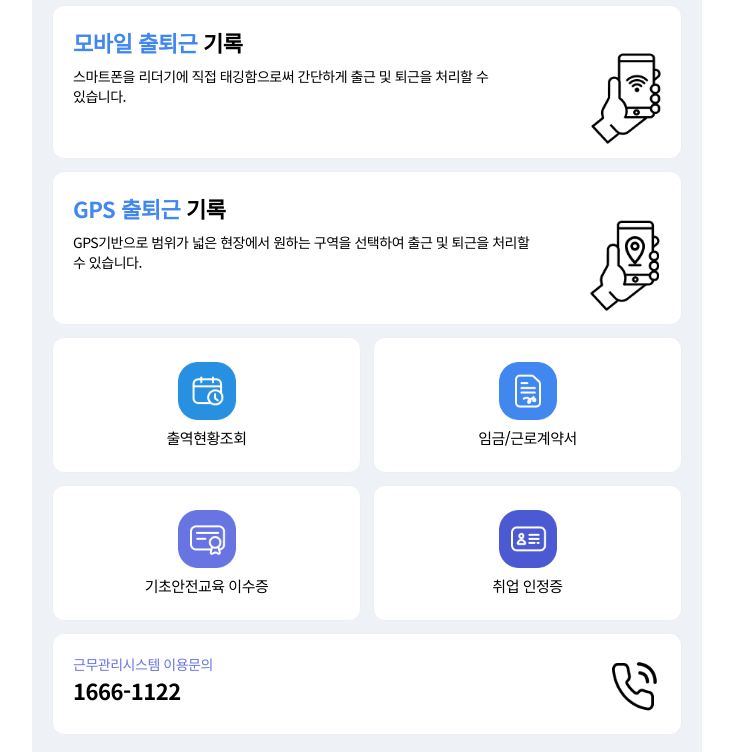
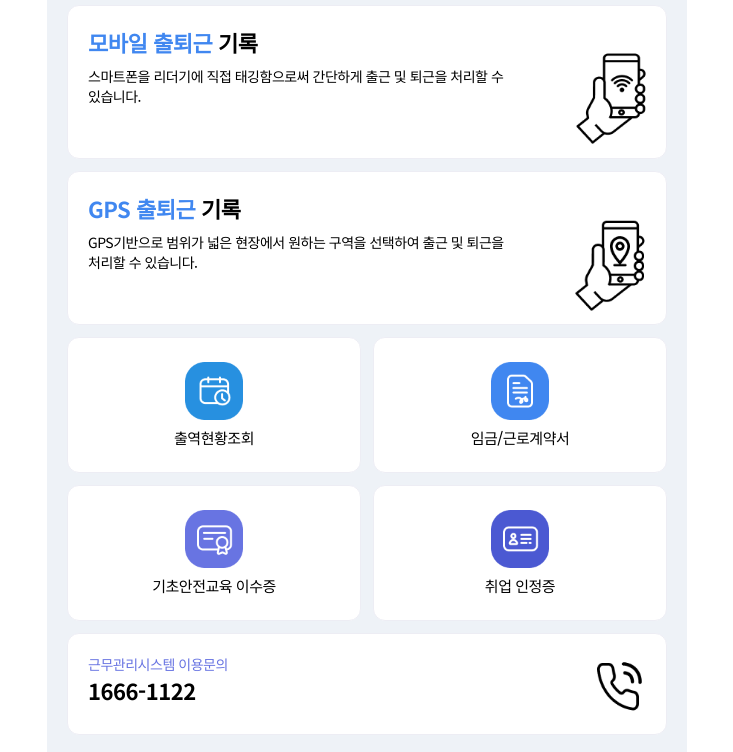
Before and after one commit to lighly/cw_mobile, a plain HTML site: page index.html in a window 1280 px wide. Shown: the part 69-821 px from the top of the page, without its empty margins (273-1006 px from the left). Drawn offline with nearby package versions, Linux system fonts and the light colour scheme.

Commit message:
Update common.css

```diff
--- a/css/common.css
+++ b/css/common.css
@@ -19,7 +19,7 @@ body {
 }
 
 .home_wrapper {
-  max-width: 670px;
+  max-width: 640px;
   display: flex;
   flex-direction: column;
   padding: 0px 20px;
```
